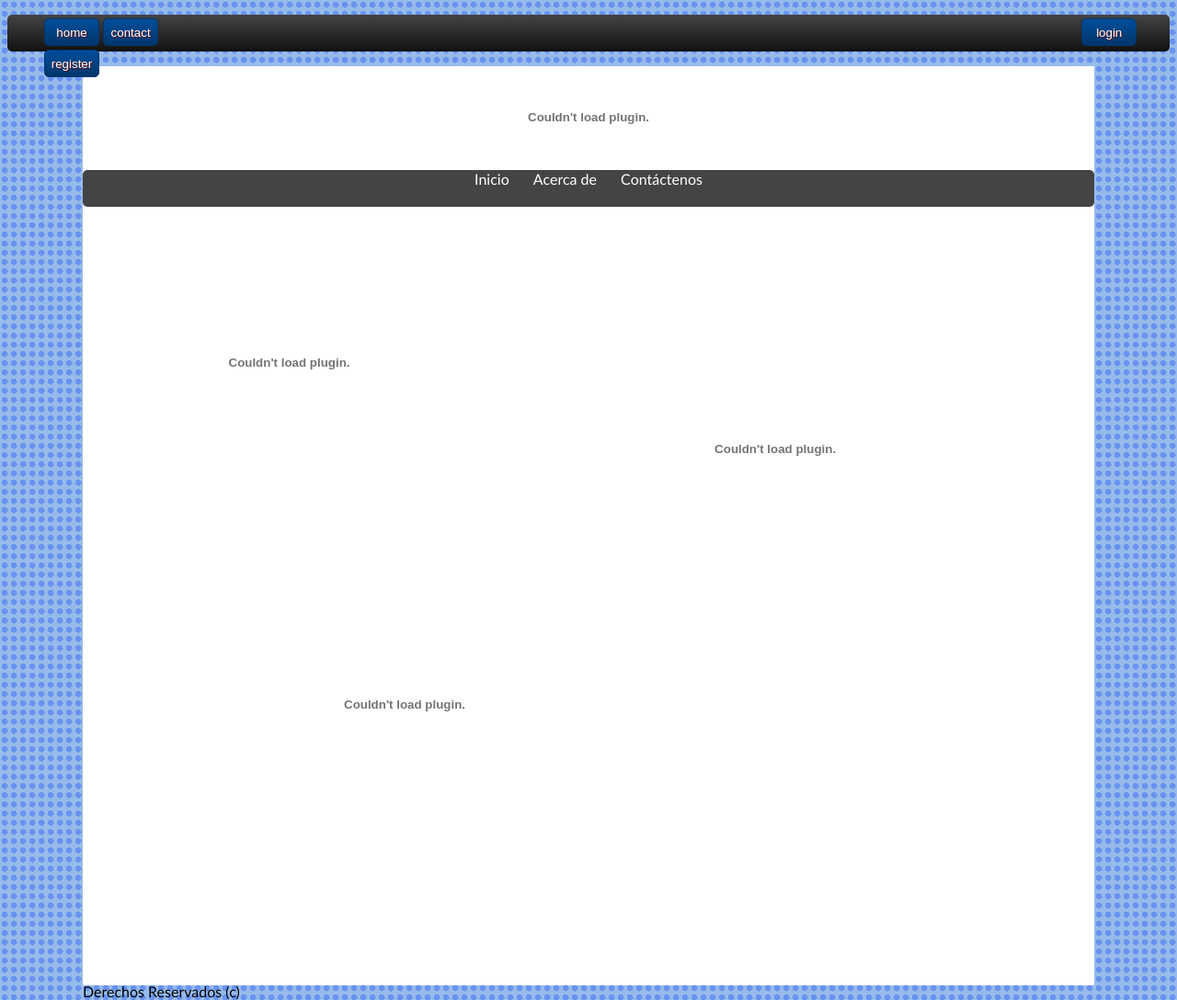
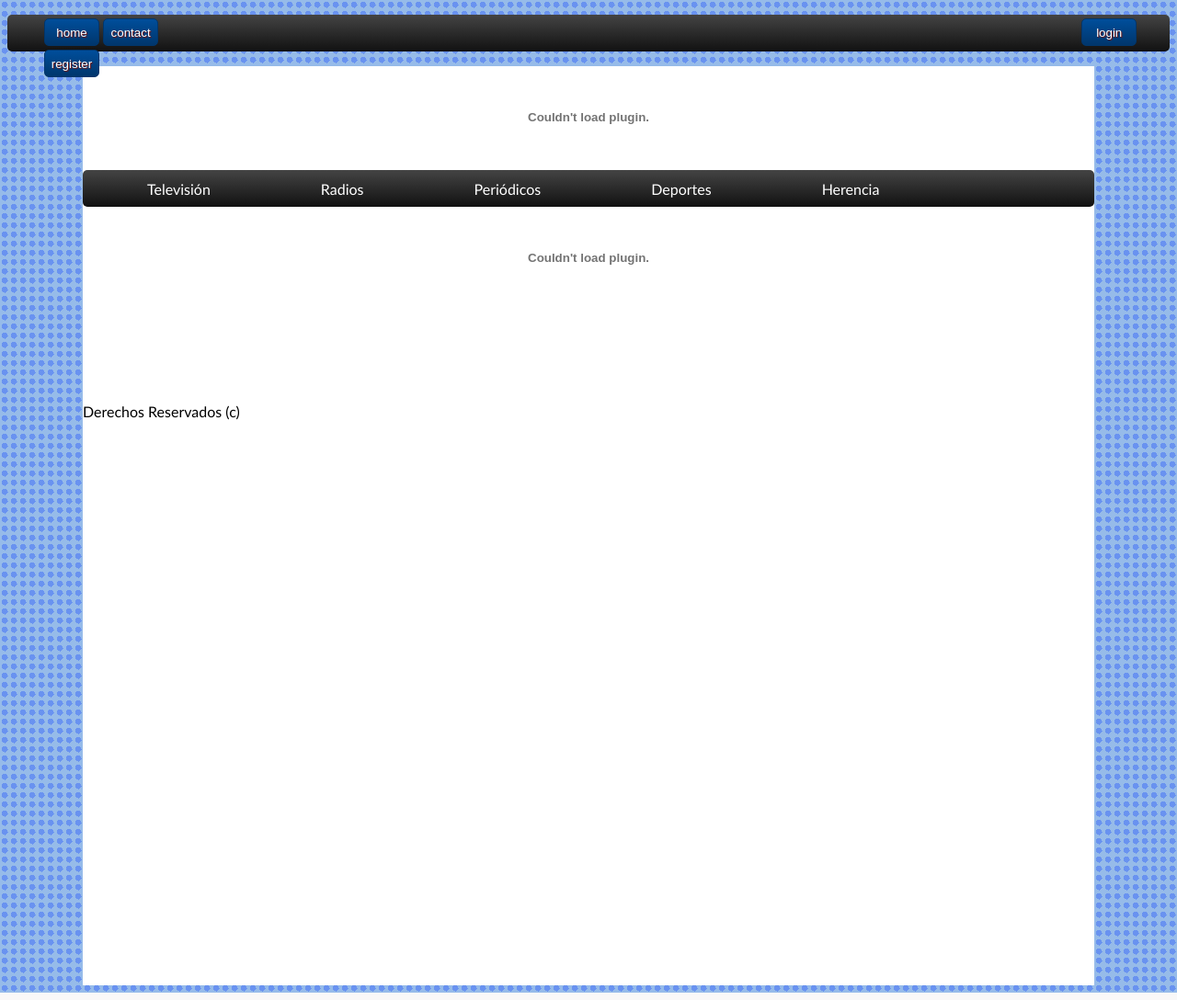
Before and after one commit to jeragones/Proyecto-Especificacion, a PHP site: page / in a window 1280 px wide. Shown: the whole page at 92% size. Run offline with PHP 8.4, Linux system fonts and the light colour scheme.

Commit message:
Commit 17

```diff
--- a/index.html
+++ b/index.html
@@ -88,35 +88,28 @@ echo ("Value is = ".$y);
             </object>
         </header>
         <nav class="navegacion">
-            <ul><li><a onclick="">Inicio</a></li>
-                <li><a onclick="">Acerca de</a></li>
-                <li><a onclick="">Cont&aacutectenos</a></li>
+            <ul><li><a onclick="">Televisi&oacuten</a></li>
+                <li><a onclick="">Radios</a></li>
+                <li><a onclick="">Peri&oacutedicos</a></li>
+                <li><a onclick="">Deportes</a></li>
+                <li><a onclick="">Herencia</a></li>
+                <li><a onclick="">Pron&oacutestico</a></li>
             </ul>
         </nav>
-        <section id="intro">
+        <section class="intro">
+            <object classid="clsid:D27CDB6E-AE6D-11cf-96B8-444553540000" codebase="http://download.macromedia.com/pub/shockwave/cabs/flash/swflash.cab#version=6,0,29,0" width="32" height="32">
+                <param name="movie" value="Banner.swf" />
+                <param name="quality" value="high" />
+                <embed src="Banner.swf" quality="high" pluginspage="http://www.macromedia.com/go/getflashplayer" type="application/x-shockwave-flash" width="1100" height="110"></embed>
+            </object>
             <!-- Introduction -->
         </section>
         <article>
-            <object id = "ciudad" classid="clsid:D27CDB6E-AE6D-11cf-96B8-444553540000" codebase="http://download.macromedia.com/pub/shockwave/cabs/flash/swflash.cab#version=6,0,29,0" width="32" height="32">
-                <param name="movie" value="Ciudad.swf" />
-                <param name="quality" value="high" />
-                <embed src="Ciudad.swf" quality="high" pluginspage="http://www.macromedia.com/go/getflashplayer" type="application/x-shockwave-flash" width="449" height="338"></embed>
-            </object>
-            <object id = "mangaby" classid="clsid:D27CDB6E-AE6D-11cf-96B8-444553540000" codebase="http://download.macromedia.com/pub/shockwave/cabs/flash/swflash.cab#version=6,0,29,0" width="32" height="32">
-                <param name="movie" value="Banner.swf" />
-                <param name="quality" value="high" />
-                <embed src="Banner.swf" quality="high" pluginspage="http://www.macromedia.com/go/getflashplayer" type="application/x-shockwave-flash" width="600" height="150"></embed>
-            </object>
             <!-- Main content area (lugar de la pagina que va a estar cambiando)-->
         </article>
 
         <footer>
             <!-- Footer -->
-            <object id = "mangaby" classid="clsid:D27CDB6E-AE6D-11cf-96B8-444553540000" codebase="http://download.macromedia.com/pub/shockwave/cabs/flash/swflash.cab#version=6,0,29,0" width="32" height="32">
-                <param name="movie" value="Bichillo.swf" />
-                <param name="quality" value="high" />
-                <embed src="Bichillo.swf" quality="high" pluginspage="http://www.macromedia.com/go/getflashplayer" type="application/x-shockwave-flash" width="700" height="400"></embed>
-            </object>
             <div class="copyRight">
                 <p>Derechos Reservados (c)
                 </p>
--- a/style.css
+++ b/style.css
@@ -294,23 +294,34 @@ input::input-placeholder {
     overflow:hidden;
     margin-top: 3px;
     height: 40px;
-    background-color: #444444;
+    background: #444;
+    background: -moz-linear-gradient(#444, #111);
+    background: -webkit-gradient(linear,left bottom,left top,color-stop(0, #111),color-stop(1, #444));
+    background: -webkit-linear-gradient(#444, #111);
+    background: -o-linear-gradient(#444, #111);
+    background: -ms-linear-gradient(#444, #111);
+    background: linear-gradient(#444, #111);
     -moz-border-radius: 5px;
     border-radius: 5px;
-    text-align: center;
+
 }
 .navegacion li
 {
-    display:inline;
+    float:left;
 }
 
-.navegacion ul li a{
+.navegacion a{
+    margin-left: 20px;
+    display: block;
+    height: 18px;
+    text-align: center;
     text-decoration: none;
-    color: #fff;
-    padding: 11px 11px;
+    color: #FFFFFF;
+    padding: 11px 50px;
 }
 
-.navegacion ul li a:link, a:visited
+
+.navegacion a:link, a:visited
 {
     display:block;
     width:120px;
@@ -335,12 +346,10 @@ input::input-placeholder {
 }
 
 aside .banner {
+    background-color:#FF8040;
     float: left;
-    width: 20%;
-    height: 120px;
-    background: orange;
-    margin-top: 10px;
-    margin-bottom: 10px;
+    width:140px;
+    height:100%;
 }
 
 aside .enlaces {
```
